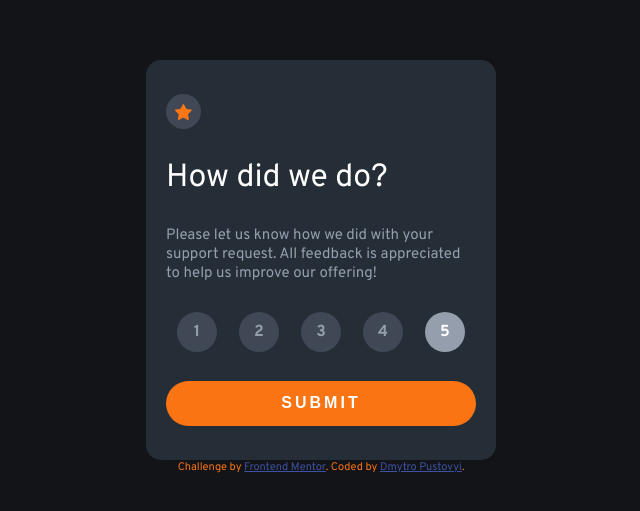
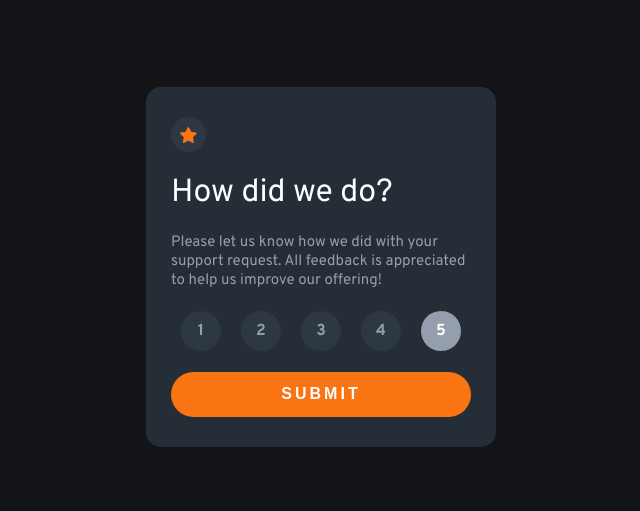
Before and after one commit to PustovyiDima/Interactive-rating-component, a plain HTML site: page index.html in a window 1280 px wide. Shown: the part 133-644 px from the top of the page, without its empty margins (319-959 px from the left). Drawn offline with Linux system fonts and the light colour scheme.

Commit message:
fix some bugs

```diff
--- a/index.html
+++ b/index.html
@@ -4,7 +4,6 @@
 <head>
   <meta charset="UTF-8">
   <meta name="viewport" content="width=device-width, initial-scale=1.0">
-  <!-- displays site properly based on user's device -->
 
   <link rel="icon" type="image/png" sizes="32x32" href="./images/favicon-32x32.png">
   <title>Frontend Mentor | Interactive rating component</title>
@@ -73,12 +72,12 @@
 
 
 
-  <footer>
+  <!-- <footer>
     <div class="attribution">
       Challenge by <a href="https://www.frontendmentor.io?ref=challenge" target="_blank">Frontend Mentor</a>.
       Coded by <a href="#">Dmytro Pustovyi</a>.
     </div>
-  </footer>
+  </footer> -->
 
 
 </body>
--- a/style.css
+++ b/style.css
@@ -33,10 +33,10 @@ body {
 
 .state {
     width: 350px;
-    min-height: 400px;
+    min-height: 360px;
     border-radius: 15px;
     background-color: var(--Dark-Blue);
-    padding: 20px;
+    padding: 20px 25px;
     display: flex;
     flex-direction: column;
     justify-content: space-around;
@@ -53,7 +53,7 @@ p {
     width: 35px;
     height: 35px;
     border-radius: 50%;
-    background-color: hsla(216, 12%, 54%, 0.3);
+    background-color: hsl(210, 20%, 22%);
     display: flex;
     align-items: center;
 }
@@ -92,7 +92,7 @@ p {
     font-size: 16px;
     border-radius: 50%;
     cursor: pointer;
-    background-color: hsla(216, 12%, 54%, 0.3);
+    background-color: hsl(210, 20%, 22%);
     color: var(--Light-Grey);
     display: flex;
     justify-content: center;
@@ -121,6 +121,11 @@ p {
     color: var(--White);
     letter-spacing: 3px;
     cursor: pointer;
+}
+
+#rating_state button:hover {
+    background-color: var(--White);
+    color: var(--orange);
 }
 
 #thank_state {
```
